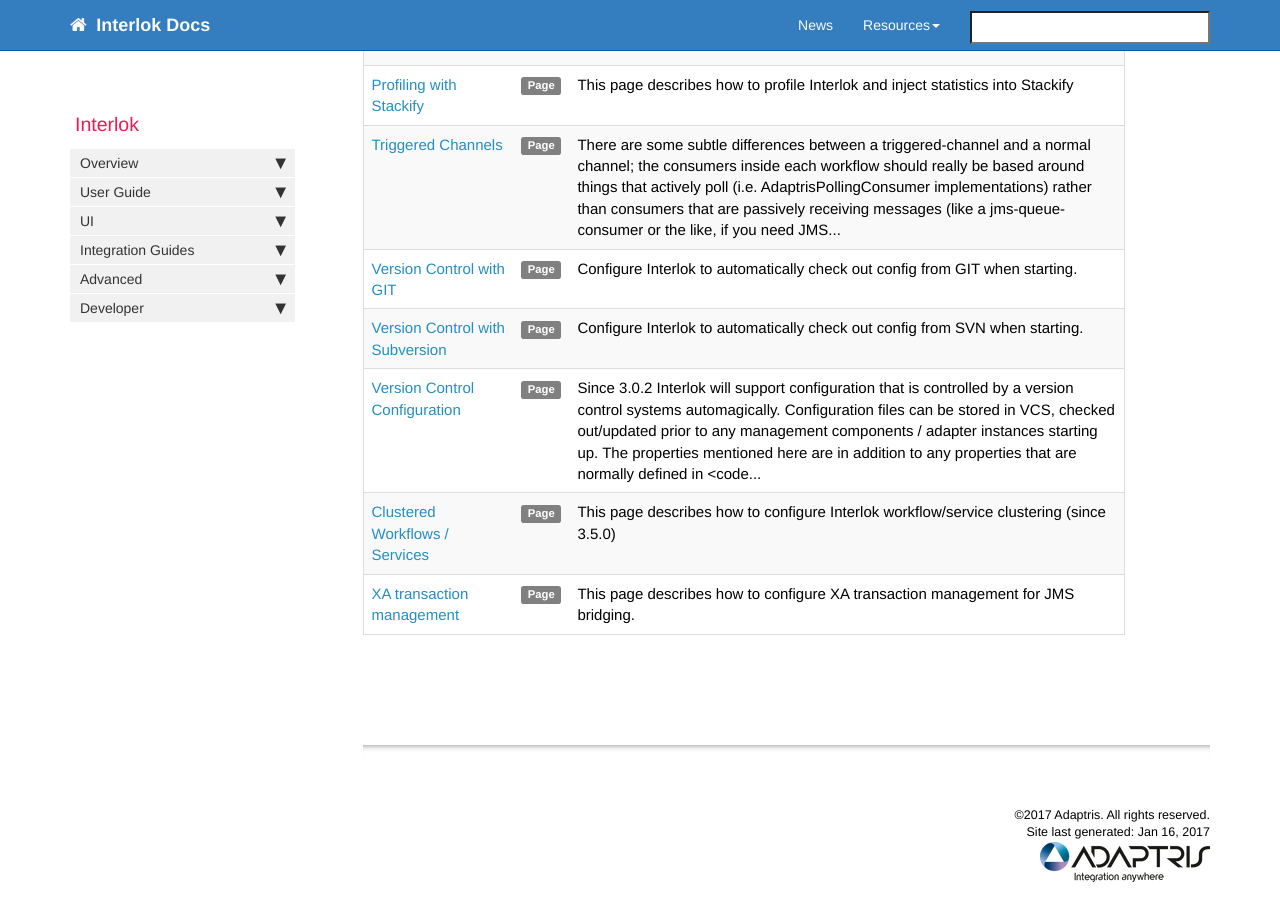
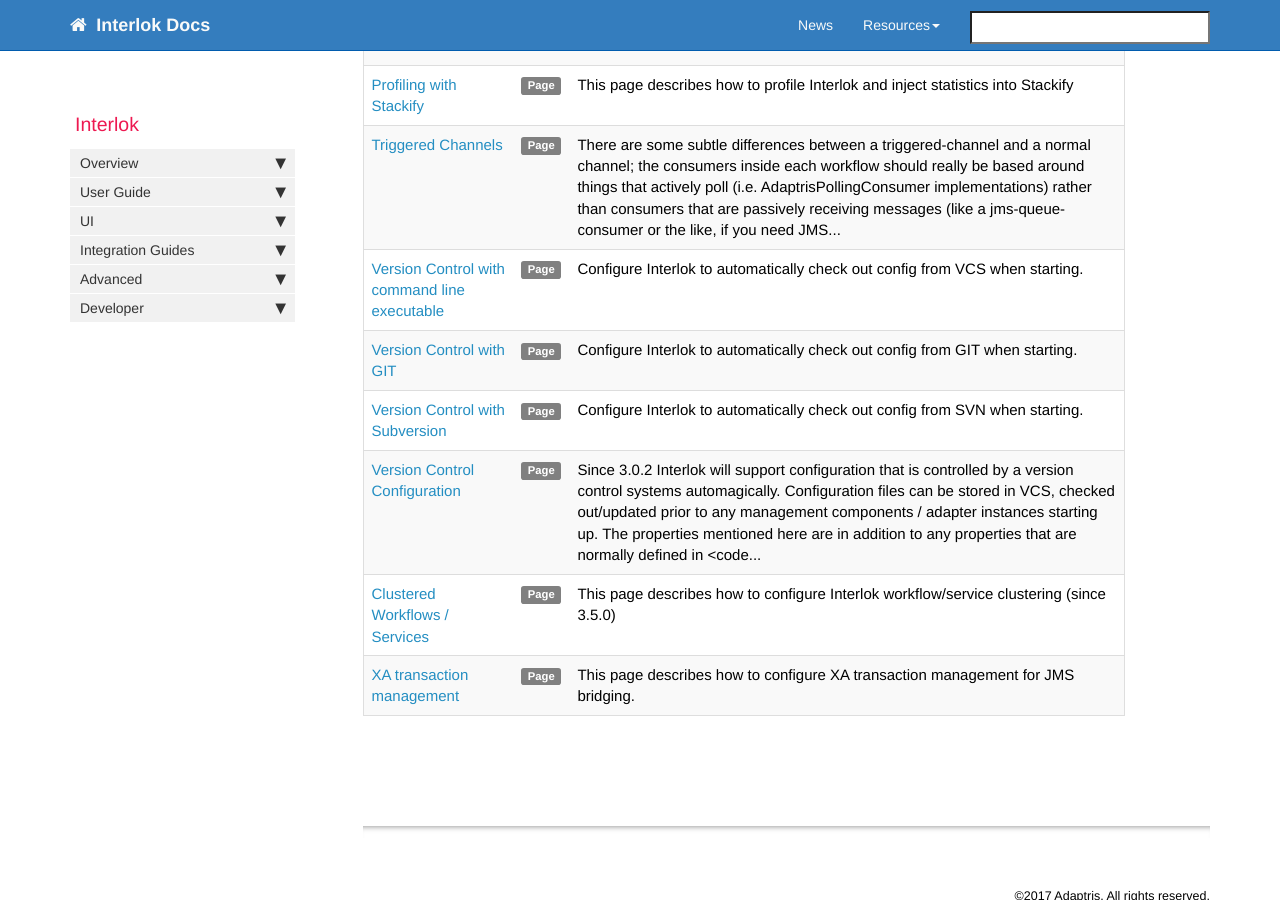
Before and after one commit to adaptris/interlok-docs-legacy, a Jekyll site: the page built from pages/tags/tag_advanced.md, in a window 1280 px wide and 900 px high, scrolled down 1481 px. Built offline with Jekyll 4.4.1, drawn with Linux system fonts in a browser that asks for light colours; nearby versions of some CDN libraries; comment, search, counter and statistics services are not loaded; some of the changed lines change nothing that is shown.

Commit message:
Initial draft of VCS-Commandline documentation based on comments from INTERLOK-1325.

````diff
--- a/_data/sidebars/home_sidebar.yml
+++ b/_data/sidebars/home_sidebar.yml
@@ -219,6 +219,7 @@
     output: web
 
     folderitems:
+
     - title: Clustered Workflows / Services
       url: /advanced-vertx.html
       output: web
@@ -307,6 +308,10 @@
           url: /advanced-vcs-svn.html
           output: web
 
+        - title: Command line Version Control
+          url: /advanced-vcs-command-line.html
+          output: web
+
     - title: Workflow Interceptors
       url: /advanced-interceptors.html
       output: web
--- a/pages/adapter/adapter-optional-components.md
+++ b/pages/adapter/adapter-optional-components.md
@@ -193,5 +193,5 @@
 [interlok-xa]: https://development.adaptris.net/nexus/content/groups/public/com/adaptris/interlok-xa/
 [interlok-service-tester]: https://development.adaptris.net/nexus/content/groups/public/com/adaptris/interlok-service-tester/
 [interlok-vertx]: https://development.adaptris.net/nexus/content/groups/public/com/adaptris/interlok-vertx/
-[interlok-vcs-commandline]: https://development.adaptris.net/nexus/content/groups/public/com/adaptris/interlok-vcs-command-line/
+[interlok-vcs-command-line]: https://development.adaptris.net/nexus/content/groups/public/com/adaptris/interlok-vcs-command-line/
 [interlok-mqtt]: https://development.adaptris.net/nexus/content/groups/public/com/adaptris/interlok-mqtt/
--- /dev/null
+++ b/pages/advanced/advanced-vcs-command-line.md
@@ -0,0 +1,120 @@
+---
+title: Version Control with command line executable
+keywords: interlok
+tags: [advanced]
+sidebar: home_sidebar
+permalink: advanced-vcs-command-line.html
+summary: Configure Interlok to automatically check out config from VCS when starting.
+---
+
+## Configuration ##
+
+[interlok-vcs-command-line][] allows you to configure an arbitrary version control system (rather than the optional [git](advanced-vcs-git.html]) or [subversion](advanced-vcs-svn.html)) for use with the adapter. You will have to make sure that the commandline executable is available to the adapter; and that it already works from the commandline. Authentication will not be handled directly by interlok.
+
+### Repository Configuration ###
+
+All configuration for version control lives in bootstrap.properties.  The following basic properties must be set (if not set, then no VCS operations are performed):
+
+| Property | Description |
+|----|----|
+| vcs.workingcopy.url | This is the URL to the local directory where all files will be checked out to. |
+| vcs.remote.repo.url | This is the URL to your remote Git repository |
+
+All files from the remote location will be checked out to your local directory location.
+
+### Command configuration ###
+
+Additional bootstrap properties are required that control both the checkout and update from vcs.
+
+| Property | Description |
+|----|----|
+| vcs.command.line.checkout | The checkout command |
+| vcs.command.line.update | The update command |
+
+Each property key is also treated as a prefix, and allows you to configure multiple commands to checkout and update a configuration. For instance, if many keys are prefixed by `vcs.command.line.checkout` then they are sorted according to their natural order (alphabetically) and then executed in sequence.
+
+### Optional ###
+
+| Property | Description |
+|----|----|
+| vcs.revision | The revision/tag/branch to checkout; by default this will be the latest revision for the remote URL, and will be logged. |
+| log4j12Url | __Deprecated__: use loggingConfigUrl instead.|
+| loggingConfigUrl | since 3.1.0 If specified then then an attempt is made to re-configure the logging (log4j1.2 or log4j2) subsystem with the referenced URL. This is done after any checkout/update is performed.|
+
+## Example ##
+
+We can use the existing [public config example](https://github.com/adaptris/interlok-config-example) with a slight change in how we access the git repository. For the purposes of our demo we want to create a sparse git checkout which doesn't contain `README.md`.
+
+```properties
+managementComponents=jetty:jmx
+
+jmxserviceurl=service:jmx:jmxmp://localhost:5555
+adapterConfigUrl=file://localhost/./config/interlok-config-example/adapter.xml
+loggingConfigUrl=file://localhost/./config/interlok-config-example/log4j2.xml
+webServerConfigUrl=./config/interlok-config-example/jetty.xml
+
+vcs.workingcopy.url=file://localhost/./config/interlok-config-example
+vcs.remote.repo.url=https://github.com/adaptris/interlok-config-example.git
+vcs.revision=master
+
+# Variable substitution can be used.
+# Note how we have multiple checkout commands that are executed in sequence
+vcs.command.line.checkout.0=git init ${vcs.workingcopy.url}
+vcs.command.line.checkout.1=git remote add --no-tags origin ${vcs.remote.repo.url}
+vcs.command.line.checkout.2=git config core.sparseCheckout true
+vcs.command.line.checkout.3=cp ../scm-sparse-checkout .git/info/sparse-checkout
+
+vcs.command.line.update.0=git pull origin ${vcs.revision}
+vcs.command.line.update.1=git read-tree -mu HEAD
+```
+
+The  _../scm-sparse-checkout_ file has an absolute path of be _${adapter.home}/config/scm-sparse-checkout_. Commands after the initial command will be executed inside the `vcs.workingcopy.url` directory so take care with relative paths. This file contains the desired sub-trees which will simply be :
+
+```
+/*
+!README.md
+```
+
+If we startup our interlok instance, then we will get logging similar to this (if you check _./config/interlok-config-example_ then there will be no README.md) :
+
+```
+Bootstrap of Interlok 3.5-SNAPSHOT(2017-01-16) complete
+TRACE [main] [BootstrapProperties] Properties resource is [bootstrap.properties]
+INFO  [main] [RuntimeVersionControlLoader] Found version control system for [CommandLine]
+INFO  [main] [CommandLineRVC] CommandLine: Checking local repository [C:\Users\lchan\work\runtime\v3-nightly\config\interlok-config-example]
+INFO  [main] [CommandLineRVC] CommandLine: [C:\Users\lchan\work\runtime\v3-nightly\config\interlok-config-example] does not exist, performing fresh checkout.
+INFO  [main] [CommandLineRVC] CommandLine: Performing checkout to [C:\Users\lchan\work\runtime\v3-nightly\config\interlok-config-example]
+DEBUG [main] [CommandLineVCS] Executing command [git init C:\Users\lchan\work\runtime\v3-nightly\config\interlok-config-example]
+DEBUG [main] [CommandLineVCS] Executing command [git remote add --no-tags origin https://github.com/adaptris/interlok-config-example.git]
+DEBUG [main] [CommandLineVCS] Executing command [git config core.sparseCheckout true]
+DEBUG [main] [CommandLineVCS] Executing command [cp ../scm-sparse-checkout .git/info/sparse-checkout]
+INFO  [main] [CommandLineRVC] CommandLine: Performing update to [C:\Users\lchan\work\runtime\v3-nightly\config\interlok-config-example]
+DEBUG [main] [CommandLineVCS] Executing command [git pull origin master]
+DEBUG [main] [CommandLineVCS] Executing command [git read-tree -mu HEAD]
+TRACE [main] [BootstrapProperties] Attempting Logging reconfiguration using file://localhost/./config/interlok-config-example/log4j2.xml
+WARN  [main] [ResponseProducer.<init>()] [ResponseProducer] is deprecated, use [com.adaptris.core.http.jetty.StandardResponseProducer] instead
+WARN  [main] [JdkHttpProducer.<init>()] [JdkHttpProducer] is deprecated, use [com.adaptris.core.http.client.net.StandardHttpProducer] instead
+INFO  [main] [UnifiedBootstrap.createAdapter()] Adapter created
+TRACE [main] [ManagementComponentFactory.invokeMethod()] com.adaptris.core.management.webserver.JettyServerComponent#init([java.util.Properties])
+TRACE [main] [ManagementComponentFactory.invokeMethod()] com.adaptris.core.management.jmx.JmxRemoteComponent#init([java.util.Properties])
+TRACE [main] [PropertyResolver.init()] Parsing PropertyResolver URL [jar:file:/C:/Users/lchan/work/runtime/v3-nightly/lib/adp-core.jar!/META-INF/com/adaptris/core/management/properties/resolver]
+TRACE [main] [PropertyResolver.init()] Registered Decoders : {password=com.adaptris.core.management.properties.PasswordDecoder}
+TRACE [main] [JmxRemoteComponent.configureSecurity()] JMX Protocol=[jmxmp]
+TRACE [main] [JmxRemoteComponent.createJmxWrapper()] JMX Environment : {}
+TRACE [main] [JmxRemoteComponent.register()] MBean [com.adaptris:type=JmxConnectorServer] registered
+TRACE [StandardBootstrap] [ManagementComponentFactory.invokeMethod()] com.adaptris.core.management.webserver.JettyServerComponent#start()
+DEBUG [Thread-3] [JettyServerComponent.run()] Creating Jetty wrapper
+TRACE [Thread-3] [JettyServerComponent.connectToUrl()] Connecting to ./config/interlok-config-example/jetty.xml
+TRACE [Thread-3] [JettyServerComponent.createServer()] Create Server from XML
+TRACE [StandardBootstrap] [ManagementComponentFactory.invokeMethod()] com.adaptris.core.management.jmx.JmxRemoteComponent#start()
+WARN  [JMX-Request-0] [Adapter.warnOnErrorHandlerBehaviour()] [Adapter(MyInterlokInstance)] has a MessageErrorHandler with no behaviour; messages may be discarded upon exception
+DEBUG [JMX-Request-0] [Adapter.registerWorkflowsInRetrier()] FailedMessageRetrier []
+TRACE [JMX-Request-0] [ClosedState.logActivity()] Initialised [NullConnection]
+TRACE [JMX-Request-0] [ClosedState.logActivity()] Initialised [DefaultEventHandler(DefaultEventHandler)]
+TRACE [JMX-Request-0] [InitialisedState.logActivity()] Started [NullConnection]
+TRACE [JMX-Request-0] [ClosedState.logActivity()] Started [DefaultEventHandler(DefaultEventHandler)]
+TRACE [JMX-Request-0] [ClosedState.logActivity()] Initialised [NullProcessingExceptionHandler]
+TRACE [JMX-Request-0] [ChannelList.init()] Channels that can be manipulated are: [WebServer, WebClient]
+```
+
+[interlok-vcs-command-line]: https://development.adaptris.net/nexus/content/groups/public/com/adaptris/interlok-vcs-command-line/
````
